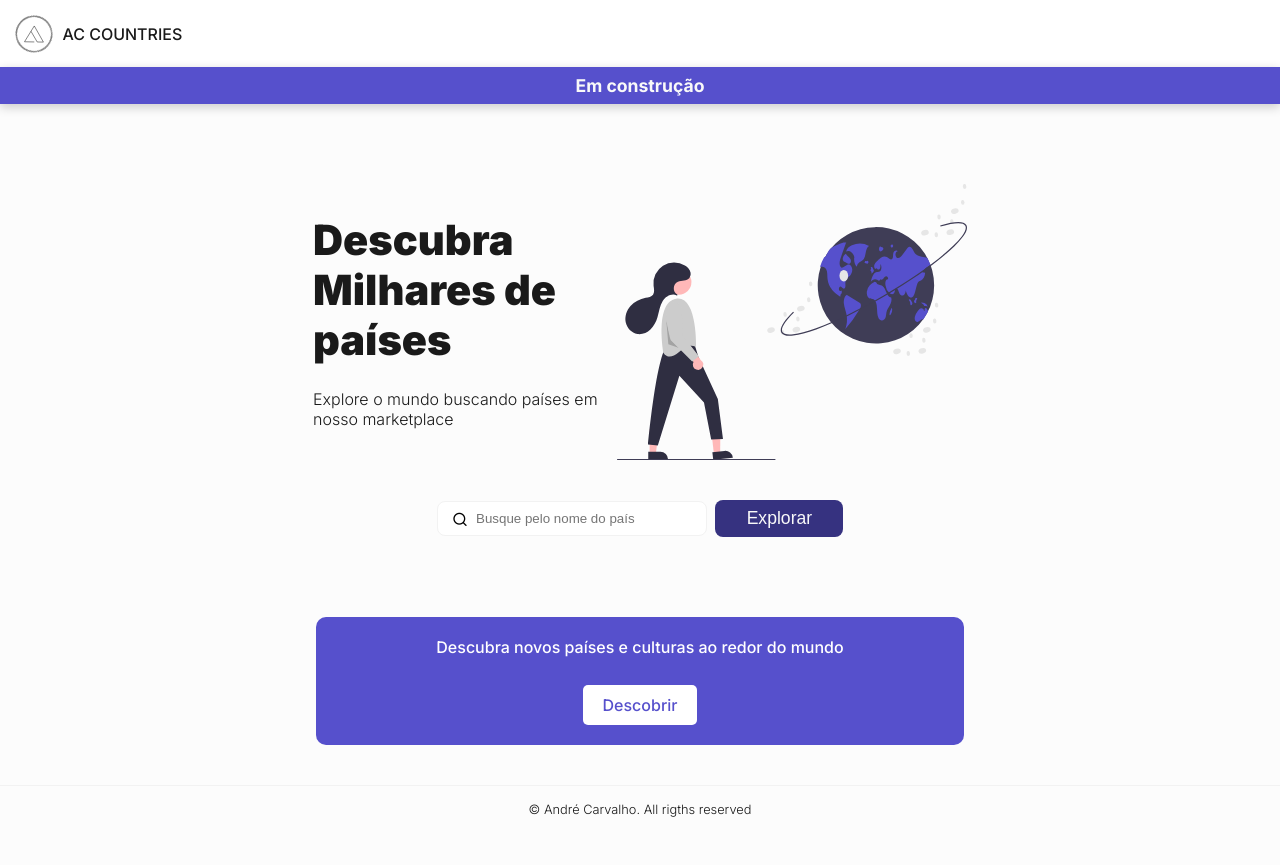
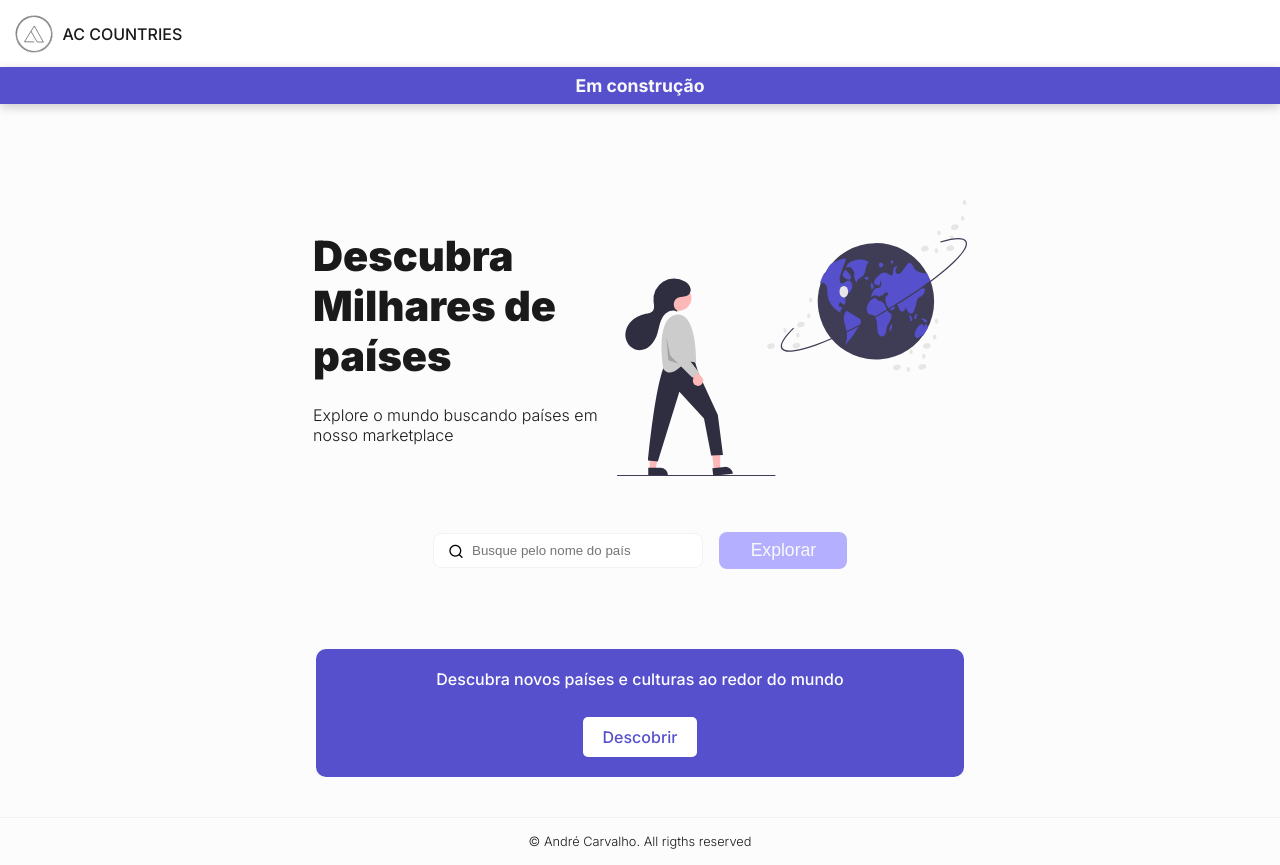
Before and after one commit to carvalhoandre/ac-countries, a React (Vite) app: page / in a window 1280 px wide. Before the commit the page ends 833 px from the top, so only its background shows below. Built offline with nearby package versions, Linux system fonts and the light colour scheme.

Commit message:
feature: Implements button disabeld

```diff
--- a/src/components/Search/index.tsx
+++ b/src/components/Search/index.tsx
@@ -74,7 +74,7 @@ export const Search = ({ onChange }: ISearchProps): JSX.Element => {
         )}
       </styles.Search>
 
-      <styles.ButtonSearch onClick={handleSearch}>
+      <styles.ButtonSearch onClick={handleSearch} disabled={!search}>
         <Typography
           size="bg"
           $weight={fontWeight.medium}
--- a/src/components/Search/styles.ts
+++ b/src/components/Search/styles.ts
@@ -4,7 +4,7 @@ import { grey, primary } from "../../styles/theme";
 export const Container = styled.div`
   display: flex;
   flex-direction: row;
-  gap: 0.5em;
+  gap: 1em;
   align-items: center;
 `;
 
@@ -70,6 +70,11 @@ export const ButtonSearch = styled.button`
     background-color: ${primary.light};
   }
 
+  &:disabled {
+    background-color: ${primary.lighter};
+    cursor: not-allowed;
+  }
+
   @media screen and (max-width: 767px) {
     align-items: center;
   }
--- a/src/pages/Home/components/Emphasis/styles.ts
+++ b/src/pages/Home/components/Emphasis/styles.ts
@@ -12,10 +12,6 @@ export const Container = styled.section`
   @media screen and (min-width: 768px) {
     display: flex;
     flex-direction: row;
-  }
-
-  @media screen and (max-width: 768px) {
-    margin-top: 1em;
   }
 `;
 
--- a/src/pages/Home/components/Highlighted/styles.ts
+++ b/src/pages/Home/components/Highlighted/styles.ts
@@ -1,7 +1,6 @@
 import styled from "styled-components";
 import { Link } from "react-router-dom";
 import { palette } from "../../../../styles/theme";
-
 
 export const Container = styled.div`
   display: flex;
@@ -15,7 +14,9 @@ export const Container = styled.div`
   border-radius: 10px;
   text-align: center;
 
-  max-width: 50%;
+  @media screen and (min-width: 1080px) {
+    max-width: 50%;
+  }
 `;
 
 export const IllustrationImage = styled.img`
--- a/src/pages/Home/styles.ts
+++ b/src/pages/Home/styles.ts
@@ -11,4 +11,6 @@ export const Content = styled.div`
 export const Container = styled.div`
   display: flex;
   flex-direction: column;
+
+  gap: 1rem;
 `;
```
